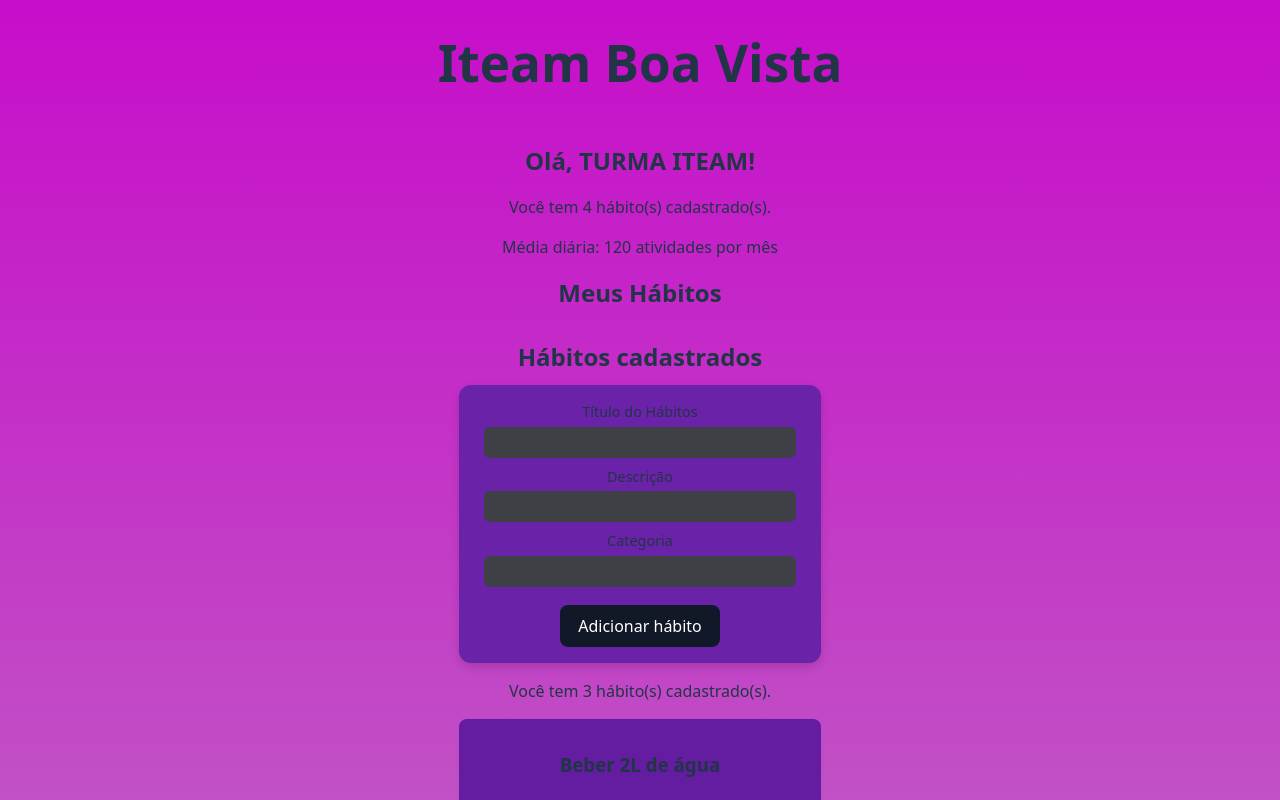
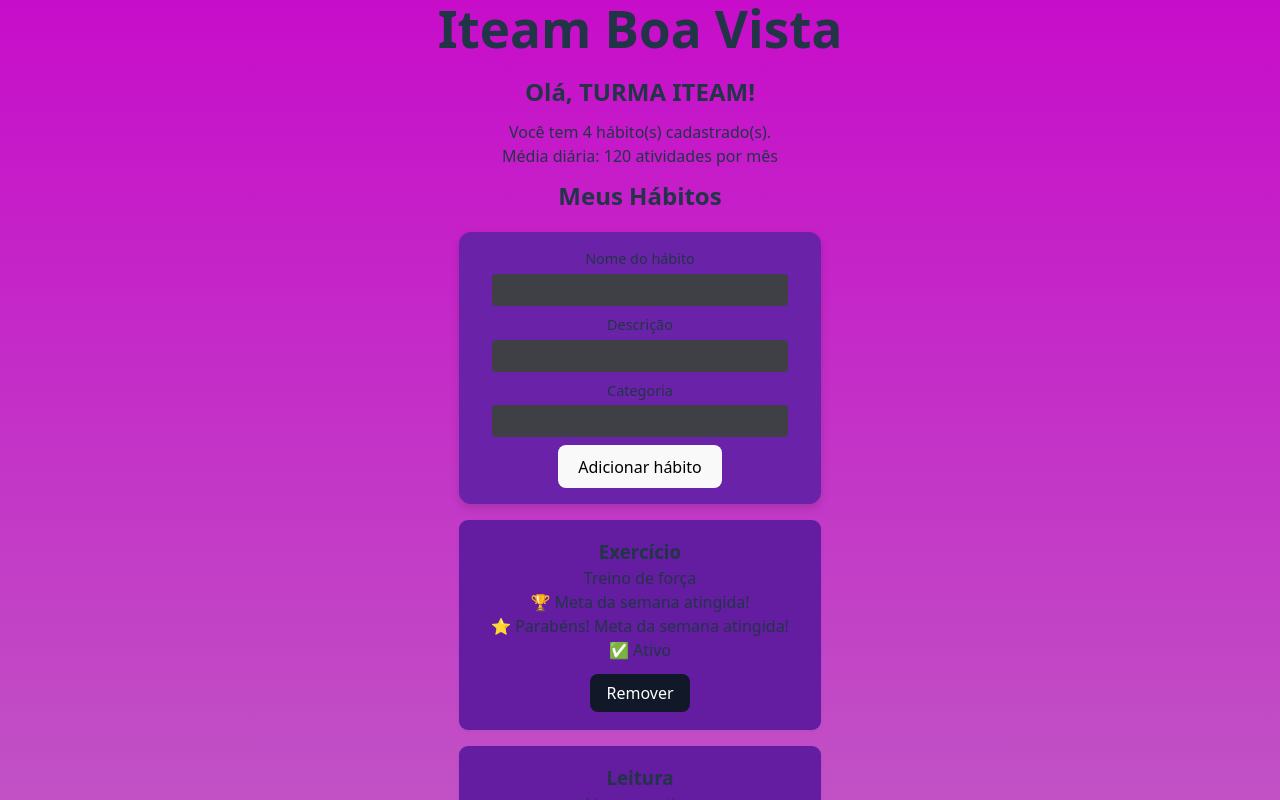
Before and after one commit to letxiz/my-daily-habits, a React (Vite) app: page / in a window 1280 px wide. Shown: the top 800 px of the page. Built offline with nearby package versions, Linux system fonts and the light colour scheme.

Commit message:
feat: atualizar HabitList e HabitCard e ajustar estilos dos cards

```diff
--- a/src/App.css
+++ b/src/App.css
@@ -1,3 +1,9 @@
+*{
+  margin: 0;
+  padding: 0;
+  box-sizing: border-box;
+
+}
 #root {
   max-width: 1280px;
   margin: 0 auto;
@@ -34,6 +40,7 @@ footer {
  border-radius: 10px;
  margin: 20px auto;
  max-width: 500px;
+
 }
 main, section {
   padding: 8px 16px;
@@ -46,12 +53,12 @@ h2 {
 }
 .habit-card {
  background-color: #641ca0;
- border-radius: 8px;
- padding: 12px 16px;
+ border-radius: 9px;
+ padding: 16px;
  box-shadow: 0 1px 3px rgba(16, 67, 186, 0.1);
  border: 2px solid transparent;
  transition: all 0.2s ease;
- margin-bottom: 12px;
+ margin-bottom: 16px;
 }
 .habit-card:hover{
   color: #b58cd2;
@@ -74,31 +81,31 @@ h2 {
   width: 90%;
   padding: 8px;
   margin-top: 4px;
-  border-radius: 6px;
+  border-radius:4px;
   border: none;
   background-color: #3f3f46;
   color: white;
+  font-size: 0.9rem;
 }
 
-.habit-form button {
-  margin-top: 10px;
-  padding: 10px 18px;
+.habit-card button{
+  display: block;
+  margin: 12px auto 0 auto;
+  padding: 8px 16px;
   border-radius: 8px;
   border: none;
   background-color: #111827;
   color: white;
   cursor: pointer;
-  transition: 0.2s;
-
+}
+.habit-card button:hover{
+  background-color: #df52cc;
 }
 .habit-form button:hover{
-  background-color: #000;
+  background-color: #df52cc;
 }
 .habit-card small{
   display: block;
-  margin-top: 8px;
+  margin-top: 10px;
+  text-align: center;
 }
-
-.habit-card button{
-  margin-top: 10px;
-}
--- a/src/App.jsx
+++ b/src/App.jsx
@@ -4,6 +4,7 @@ import Footer from "./components/Footer";
 import BemVindo from './components/Bemvindo';
 import SecaoHabitos from './components/SecaoHabitos';
 import HabitList from './components/HabitList';
+
 
 function App() {
  const habits = [
@@ -17,6 +18,7 @@ function App() {
 
  return (
    <div>
+
      <Header />
      <main>
       <BemVindo nomeUsuario="turma iteam" totalHabitos={habits.length} />
--- a/src/components/HabitCard.jsx
+++ b/src/components/HabitCard.jsx
@@ -1,14 +1,39 @@
-function HabitCard({ titulo, descricao, categoria, onRemover }) {
+function HabitCard({
+  titulo,
+  nome,
+  descricao = '',
+  categoria,
+  meta,
+  ativo = true,
+  diasFeitos = 0,
+  onRemover
+}) {
+
   const destaque = categoria === 'Saúde'
+  const metaAtingida = diasFeitos >= meta
+
+  const mensagemMeta = metaAtingida
+    ? '🏆 Meta da semana atingida!'
+    : `${diasFeitos} de ${meta} dias concluídos`
 
   return (
     <div className="habit-card">
-      <h3>{titulo}</h3>
-      <p>{descricao}</p>
-      <small>
-        Categoria: {categoria}
-        {destaque && ' ⭐'}
-      </small>
+      <h3>{titulo || nome}</h3>
+
+      {descricao && <p>{descricao}</p>}
+
+      {categoria && (
+        <small>
+          Categoria: {categoria}
+          {destaque && ' ⭐'}
+        </small>
+      )}
+
+      {meta && <p>{mensagemMeta}</p>}
+
+      {metaAtingida && <p>⭐ Parabéns! Meta da semana atingida!</p>}
+
+      <span>{ativo ? '✅ Ativo ' : '⏸️ Pausado  '}</span>
 
       {onRemover && (
         <button type="button" onClick={onRemover}>
--- a/src/components/HabitList.jsx
+++ b/src/components/HabitList.jsx
@@ -1,99 +1,98 @@
 import { useState } from 'react'
 import HabitCard from './HabitCard'
 
-
 function HabitList() {
   const [habits, setHabits] = useState([
-    { id: 1, titulo: 'Beber 2L de água', descricao: 'Ao longo do dia', categoria: 'Saúde' },
-    { id: 2, titulo: 'Ler 20 minutos', descricao: 'Livro ou artigo', categoria: 'Estudo' },
-    { id: 3, titulo: 'Caminhar 30 minutos', descricao: 'Depois do trabalho', categoria: 'Exercício' },
+    { id: 1, nome: 'Exercício',  descricao: 'Treino de força',    meta: 5, ativo: true,  diasFeitos: 5 },
+    { id: 2, nome: 'Leitura',    descricao: 'Livro ou artigo',    meta: 7, ativo: true,  diasFeitos: 3 },
+    { id: 3, nome: 'Meditação',  descricao: 'Respiração e foco',  meta: 7, ativo: false, diasFeitos: 0 },
+    { id: 4, nome: 'Hidratação', descricao: 'Beber 2L de água',   meta: 7, ativo: true,  diasFeitos: 6 },
   ])
-
   const removerHabit = (id) => {
   setHabits(habits.filter(habit => habit.id !== id))
   }
-  const [novoTitulo, setNovoTitulo] = useState('')
+  const [novoNome,      setNovoNome]      = useState('')
   const [novaDescricao, setNovaDescricao] = useState('')
   const [novaCategoria, setNovaCategoria] = useState('')
 
   const adicionarHabit = (event) => {
   event.preventDefault()
 
-    if (!novoTitulo.trim()) {
-      // Validação básica: título é obrigatório
-      alert('Informe um título para o hábito.')
+  if (!novoNome.trim()) {
+    alert('Informe um nome para o hábito.')
     return
   }
+
   const novoHabit = {
-      id: Date.now(), // id simples baseado em timestamp
-      titulo: novoTitulo,
+    id: Date.now(),
+    nome: novoNome,
     descricao: novaDescricao,
+    meta: 7,              // padrão
+    ativo: true,          // padrão
+    diasFeitos: 0,        // padrão
     categoria: novaCategoria || 'Geral',
   }
 
   setHabits([...habits, novoHabit])
 
-      // limpar campos
-    setNovoTitulo('')
+  // Limpar os campos após adicionar
+  setNovoNome('')
   setNovaDescricao('')
   setNovaCategoria('')
 }
 
-
   return (
     <section>
-      <h2>Hábitos cadastrados</h2>
-
     <form onSubmit={adicionarHabit} className="habit-form">
       <div>
         <label>
-            Título do Hábitos
+          Nome do hábito
           <input
-              type='text'
-              value={novoTitulo}
-              onChange={(e)=> setNovoTitulo(e.target.value)}
+            type="text"
+            value={novoNome}
+            onChange={(e) => setNovoNome(e.target.value)}
           />
         </label>
       </div>
-
       <div>
         <label>
           Descrição
           <input
-            type='text'
+            type="text"
             value={novaDescricao}
             onChange={(e) => setNovaDescricao(e.target.value)}
           />
         </label>
       </div>
-
       <div>
         <label>
           Categoria
           <input
-            type='text'
+            type="text"
             value={novaCategoria}
             onChange={(e) => setNovaCategoria(e.target.value)}
           />
         </label>
       </div>
-
-        <button type='submit'> Adicionar hábito</button>
+      <button type="submit">Adicionar hábito</button>
     </form>
 
-      {habits.length === 0
-        ? <p>Nenhum hábito cadastrado ainda.</p>
-        : <p>Você tem {habits.length} hábito(s) cadastrado(s).</p>}
-
-      {habits.map(habit => (
+    <ul>
+      {habits.length === 0 &&
+       <p>Nenhum hábito cadastrado ainda. Que tal começar?</p>}
+      {habits.map((habit) => (
         <HabitCard
           key={habit.id}
-          titulo={habit.titulo}
+          nome={habit.nome}
           descricao={habit.descricao}
-          categoria={habit.categoria}
+          meta={habit.meta}
+          ativo={habit.ativo}
+          diasFeitos={habit.diasFeitos}
            onRemover={() => removerHabit(habit.id)}
+
         />
       ))}
+    </ul>
      </section>
   )
 }
```
Lines whose indentation alone changed are shown as unchanged.
